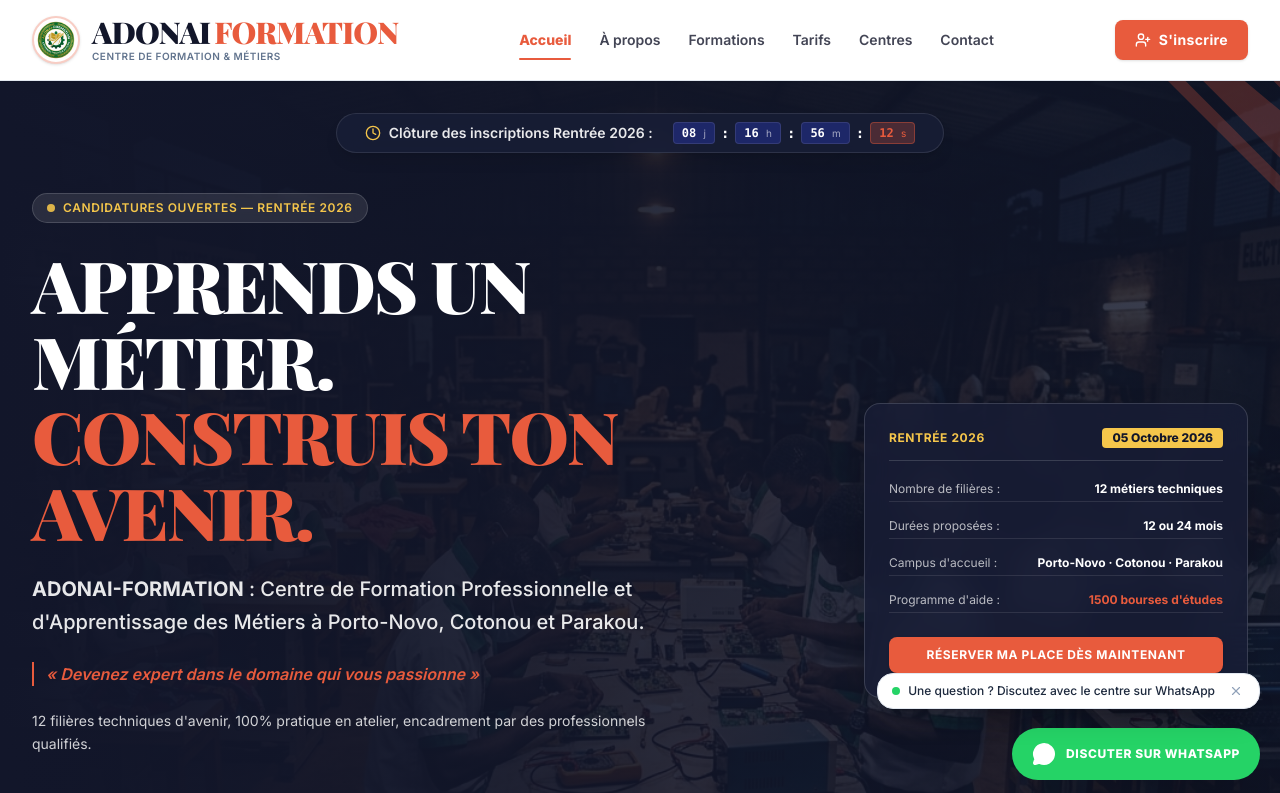
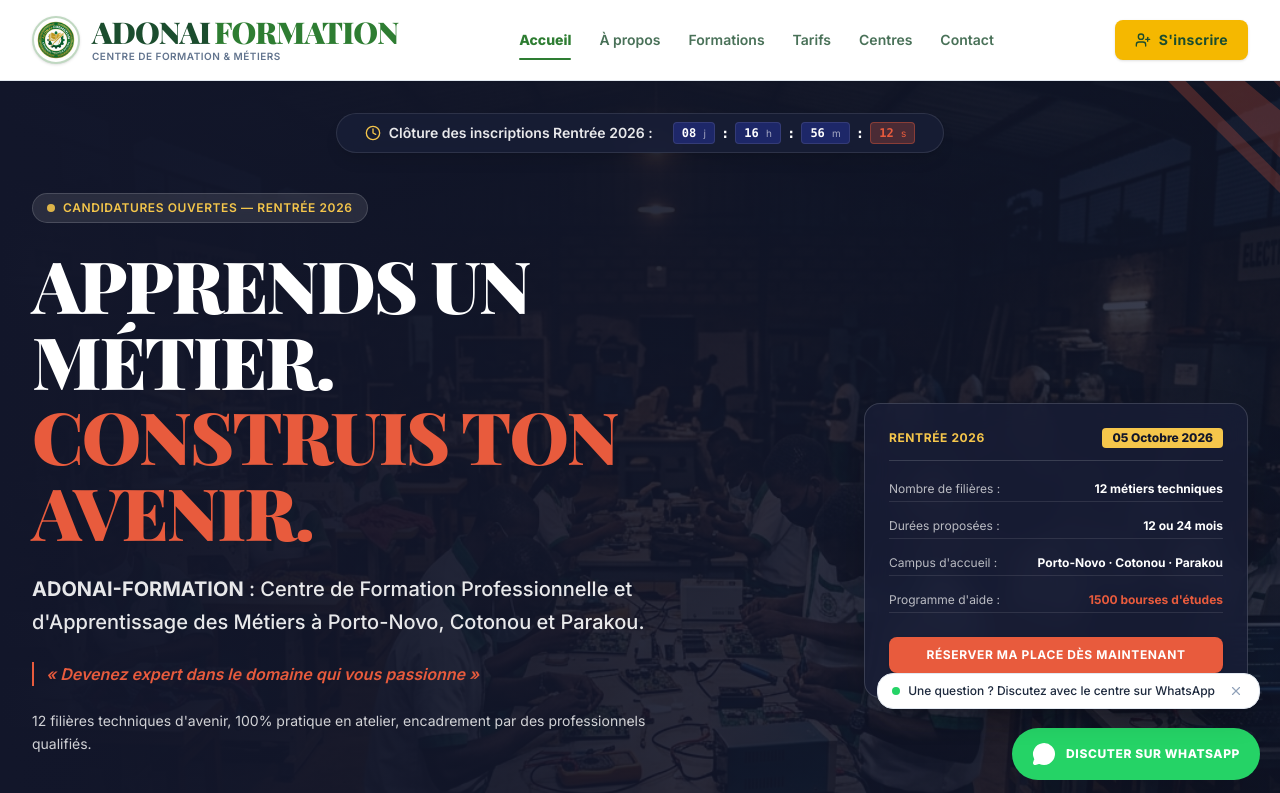
Before and after one commit to olabrayane5-stack/adonai-formation, a React (Vite) app: page / in a window 1280 px wide. Shown: the top 793 px of the page. Built offline with nearby package versions, Linux system fonts and the light colour scheme.

Commit message:
Update Header component styles and colors

```diff
--- a/src/components/Header.tsx
+++ b/src/components/Header.tsx
@@ -40,7 +40,7 @@
             onClick={() => handleNav('accueil')}
             className="flex items-center gap-3 text-left focus:outline-none group cursor-pointer shrink-0"
           >
-            <div className="relative w-12 h-12 rounded-full overflow-hidden border-2 border-[#E85B3D]/30 shadow-sm shrink-0 bg-white p-0.5 group-hover:border-[#E85B3D] transition-colors">
+            <div className="relative w-12 h-12 rounded-full overflow-hidden border-2 border-[#2E7D32]/30 shadow-sm shrink-0 bg-white p-0.5 group-hover:border-[#2E7D32] transition-colors">
               <img
                 src={IMAGES.schoolLogo}
                 alt="Logo ADONAI-FORMATION"
@@ -48,8 +48,8 @@
               />
             </div>
             <div>
-              <div className="font-display font-black text-2xl sm:text-3xl tracking-tight text-[#12162A] group-hover:text-[#26339E] transition-colors leading-none uppercase">
-                ADONAI<span className="text-[#E85B3D] ml-1">FORMATION</span>
+              <div className="font-display font-black text-2xl sm:text-3xl tracking-tight text-[#1B4D2E] group-hover:text-[#2E7D32] transition-colors leading-none uppercase">
+                ADONAI<span className="text-[#2E7D32] ml-1">FORMATION</span>
               </div>
               <p className="text-[10px] tracking-wider uppercase text-slate-500 font-semibold mt-0.5">
                 Centre de Formation & Métiers
@@ -58,20 +58,20 @@
           </button>
 
           {/* Centre : Liens de navigation (Desktop) */}
-          <nav className="hidden lg:flex items-center gap-7 text-sm font-semibold text-[#14162B]">
+          <nav className="hidden lg:flex items-center gap-7 text-sm font-semibold text-[#1B4D2E]">
             {navLinks.map((link) => (
               <button
                 key={link.id}
                 onClick={() => handleNav(link.id)}
                 className={`py-1 transition-all cursor-pointer relative ${
                   currentPage === link.id
-                    ? 'text-[#E85B3D] font-extrabold'
-                    : 'text-[#14162B]/80 hover:text-[#E85B3D]'
+                    ? 'text-[#2E7D32] font-extrabold'
+                    : 'text-[#1B4D2E]/80 hover:text-[#2E7D32]'
                 }`}
               >
                 {link.label}
                 {currentPage === link.id && (
-                  <span className="absolute -bottom-1.5 left-0 right-0 h-[2.5px] bg-[#E85B3D] rounded-full"></span>
+                  <span className="absolute -bottom-1.5 left-0 right-0 h-[2.5px] bg-[#2E7D32] rounded-full"></span>
                 )}
               </button>
             ))}
@@ -86,7 +86,7 @@
                 handleNav('inscription');
                 onOpenRegister();
               }}
-              className="flex items-center gap-2 px-5 py-2.5 rounded-lg bg-[#E85B3D] hover:bg-[#D44A2D] text-white font-bold text-xs sm:text-sm tracking-wide shadow-sm hover:shadow-md transition-all cursor-pointer"
+              className="flex items-center gap-2 px-5 py-2.5 rounded-lg bg-[#F5B800] hover:bg-[#E0A600] text-[#1B4D2E] font-bold text-xs sm:text-sm tracking-wide shadow-sm hover:shadow-md transition-all cursor-pointer"
             >
               <UserPlus className="w-4 h-4" />
               <span>S'inscrire</span>
@@ -116,8 +116,8 @@
                 onClick={() => handleNav(link.id)}
                 className={`text-left px-3 py-2.5 rounded-lg text-sm font-semibold transition-colors cursor-pointer ${
                   currentPage === link.id
-                    ? 'bg-[#12162A] text-white font-bold'
-                    : 'text-[#14162B] hover:bg-slate-100'
+                    ? 'bg-[#1B4D2E] text-white font-bold'
+                    : 'text-[#1B4D2E] hover:bg-slate-100'
                 }`}
               >
                 {link.label}
@@ -129,14 +129,14 @@
                 handleNav('inscription');
                 onOpenRegister();
               }}
-              className="w-full text-center py-3 rounded-lg bg-[#E85B3D] hover:bg-[#D44A2D] text-white font-bold text-xs uppercase tracking-wider shadow-sm mt-3"
+              className="w-full text-center py-3 rounded-lg bg-[#F5B800] hover:bg-[#E0A600] text-[#1B4D2E] font-bold text-xs uppercase tracking-wider shadow-sm mt-3"
             >
               S'inscrire en ligne (Rentrée 2026)
             </button>
           </div>
 
           <div className="pt-3 border-t border-slate-200 text-xs text-slate-500 space-y-1">
-            <p className="font-semibold text-[#12162A]">Porto-Novo · Cotonou · Parakou</p>
+            <p className="font-semibold text-[#1B4D2E]">Porto-Novo · Cotonou · Parakou</p>
             <p>Hotline : {GENERAL_CONTACT.primaryPhone}</p>
           </div>
         </div>
```
